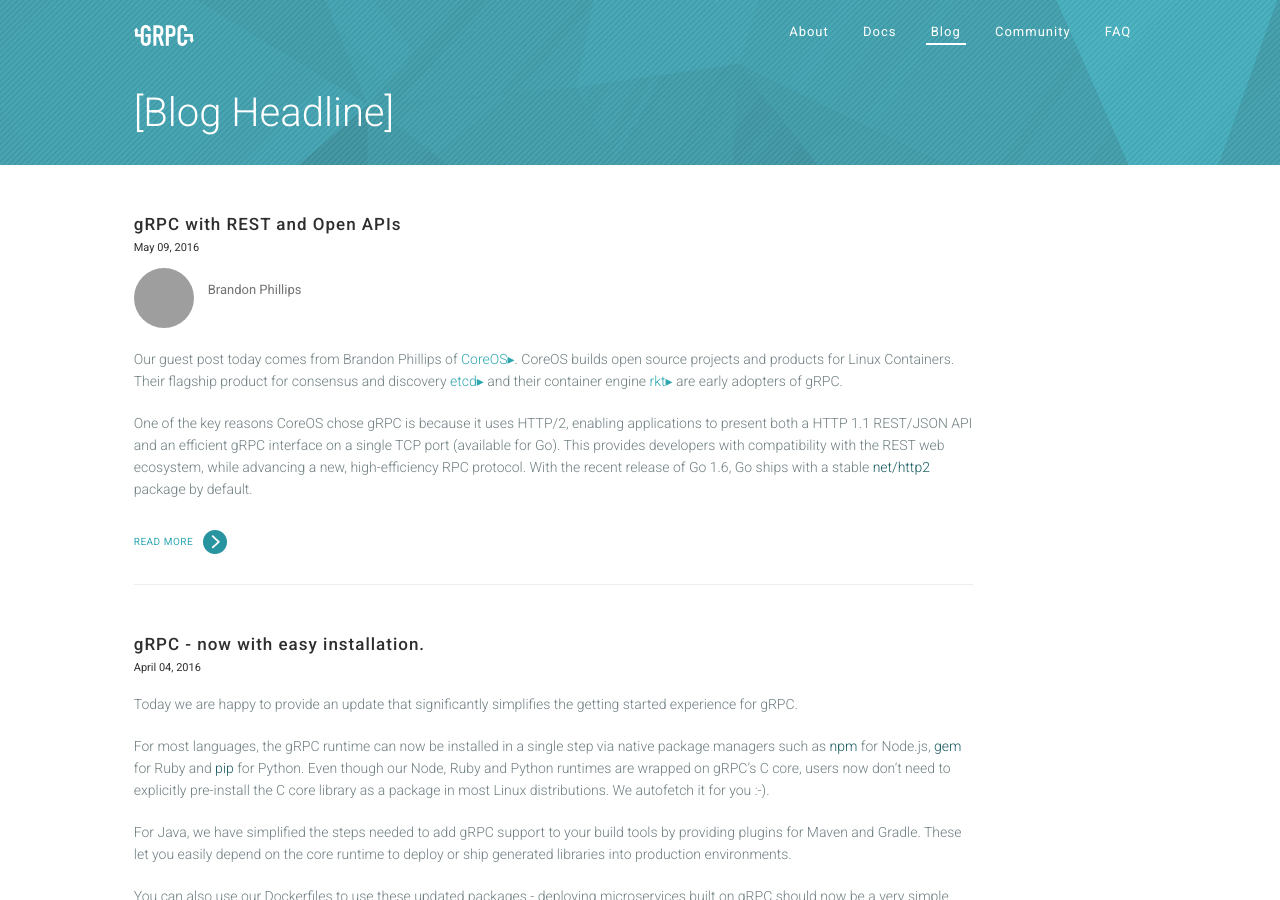
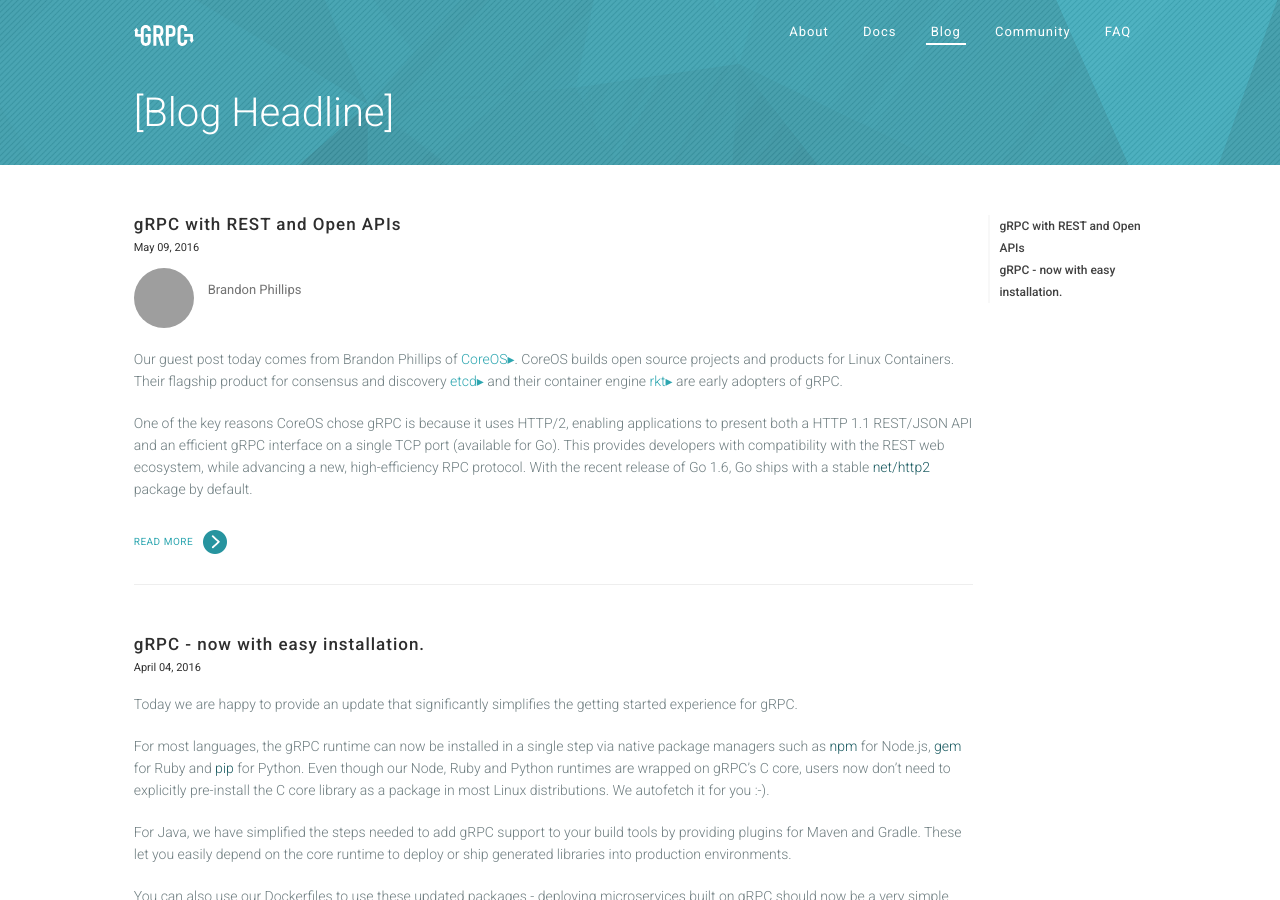
Before and after one commit to grpc/grpc.github.io, a Jekyll site: the page built from blog/index.html, in a window 1280 px wide and 900 px high. Built offline with Jekyll 4.4.1, drawn with Linux system fonts in a browser that asks for light colours; nearby versions of some CDN libraries; the list of posts is cut into pages by our own code; grey boxes are pictures that could not be loaded.

Commit message:
Changes id to page.id

```diff
--- a/blog/index.html
+++ b/blog/index.html
@@ -11,7 +11,7 @@
 			<div class="col-sm-10">
 				{% for post in paginator.posts %}
 
-						<a href="{{ site.baseurl }}{{ post.url }}"><h4  id="{{post.title}}" class="post-title">{{ post.title }}</h4></a>
+						<a href="{{ site.baseurl }}{{ post.url }}"><h4  id="{{post.id}}" class="post-title">{{ post.title }}</h4></a>
 
 						<div class="post-date">
 							{{ post.date | date: '%B %d, %Y' }}
--- a/js/common.js
+++ b/js/common.js
@@ -118,7 +118,7 @@
     var defaults = {
       noBackToTopLinks: false,
       title: '',
-      minimumHeaders: 3,
+      minimumHeaders: 2,
       headers: 'h1, h2, h3, h4, h5, h6',
       listType: 'ol', // values: [ol|ul]
       showEffect: 'show', // values: [show|slideDown|fadeIn|none]
```
